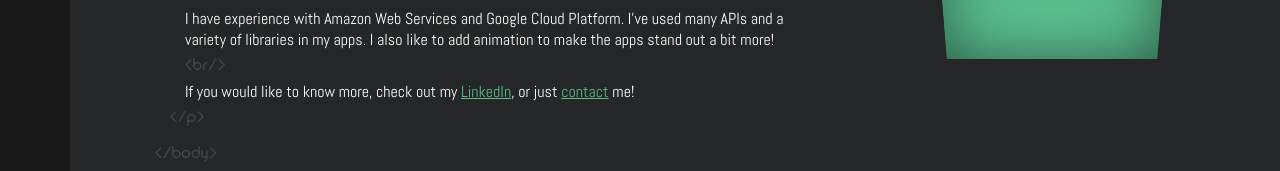
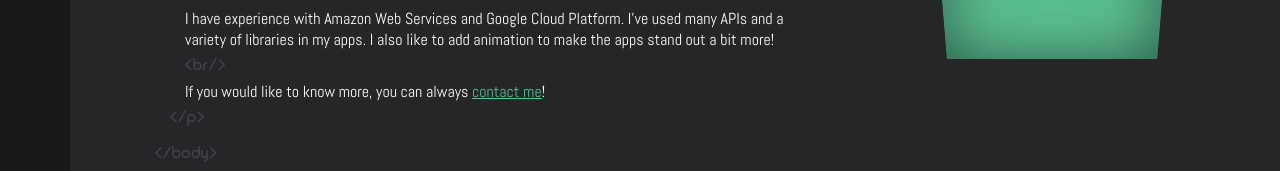
Before and after one commit to ClassyFD/portfolio-dlv, a React (Create React App) app: page /skills in a window 1280 px wide. Shown: the part 484-655 px from the top of the page. Built offline with nearby package versions, Linux system fonts and the light colour scheme; no server answers.

Commit message:
working on F svg

```diff
--- a/src/containers/Home.js
+++ b/src/containers/Home.js
@@ -52,7 +52,7 @@ class Home extends Component {
 
     ptl.from('.home_p', 1, {opacity: 0}, '+=2');
     sptl.from('.home_h1_span', 1, {opacity: 0}, '+=2');
-    ltl.from('.home_logo', 1, {opacity: 0}/* , '+=2' */)
+    ltl.from('.home_logo', 1, {opacity: 0}, '+=2')
     btl.from('.home_button', 1, {opacity: 0}, '+=2')
       .from('.home_button_span', 1, {opacity: 0}, '-=1');
 
@@ -190,7 +190,7 @@ class Home extends Component {
           </div>
         </section>
         <img alt="home logo" className="home_logo" src={FLogo}/>
-        <TestLogo className="home_logo"/>
+        {/* <TestLogo className="home_logo"/> */}
       </main>
     )
   }
--- a/src/containers/Skills.js
+++ b/src/containers/Skills.js
@@ -236,7 +236,7 @@ class Skills extends Component {
               <span className="skills_br_span skills_span">{"<br/>"}</span>
               <p className="skills_p">I have experience with Amazon Web Services and Google Cloud Platform. I've used many APIs and a variety of libraries in my apps. I also like to add animation to make the apps stand out a bit more!</p>
               <span className="skills_br_span skills_span">{"<br/>"}</span>
-              <p className="skills_p">If you would like to know more, check out my <a onMouseEnter={()=>{this.enterLink('linkedin')}} onMouseLeave={()=>{this.leaveLink('linkedin')}} className="skills_link skills_link_linkedin" href="https://linkedin.com/in/fernandodlv" target="_blank" rel="noopener noreferrer">LinkedIn</a>, or just <Link to='/contact' onMouseEnter={()=>{this.enterLink('contact')}} onMouseLeave={()=>{this.leaveLink('contact')}} className="skills_link skills_link_contact">contact</Link> me!</p>
+              <p className="skills_p">If you would like to know more, you can always <Link to='/contact' onMouseEnter={()=>{this.enterLink('contact')}} onMouseLeave={()=>{this.leaveLink('contact')}} className="skills_link skills_link_contact">contact me</Link>!</p>
             <span className="skills_p_span skills_span">{"</p>"}</span>
           <span className="skills_body_span skills_span">{"</body>"}</span>
         </section>
```
Also changed, not shown: src/res/f_logo.svg.
